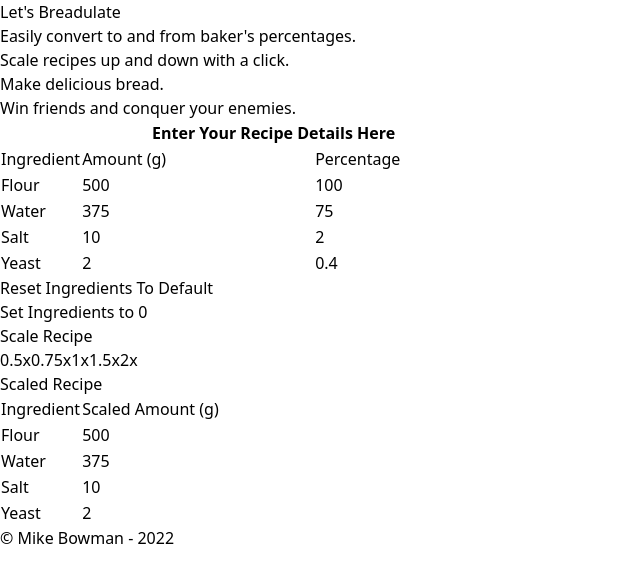
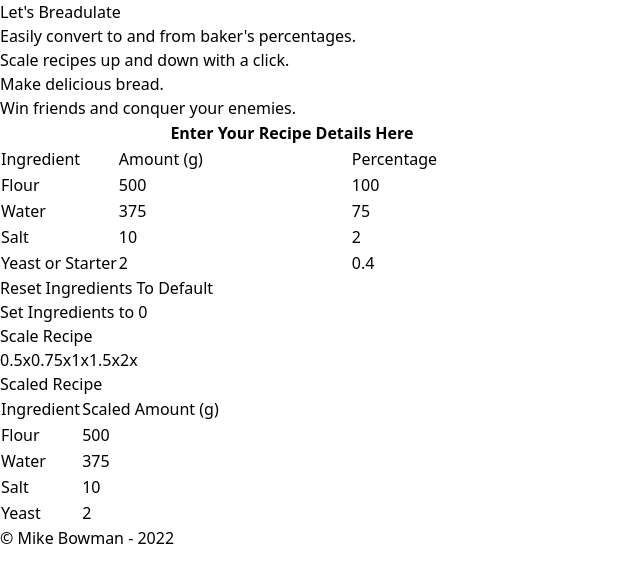
Before and after one commit to bowmanmike/breadulator, a React (Vite) app: page / in a window 1280 px wide. Shown: the top 582 px of the page, without its empty margins (0-640 px from the left). Built offline with nearby package versions, Linux system fonts and the light colour scheme.

Commit message:
Update copy

```diff
--- a/src/components/Calculator.tsx
+++ b/src/components/Calculator.tsx
@@ -56,7 +56,7 @@ const Calculator = () => {
                 <tr key={ingredient} className="mb-2">
                   <td>
                     <label htmlFor={amountId}>
-                      {capitalize(ingredient)}
+                      {ingredient === 'yeast' ? 'Yeast or Starter' : capitalize(ingredient)}
                     </label>
                   </td>
                   <td>
```
